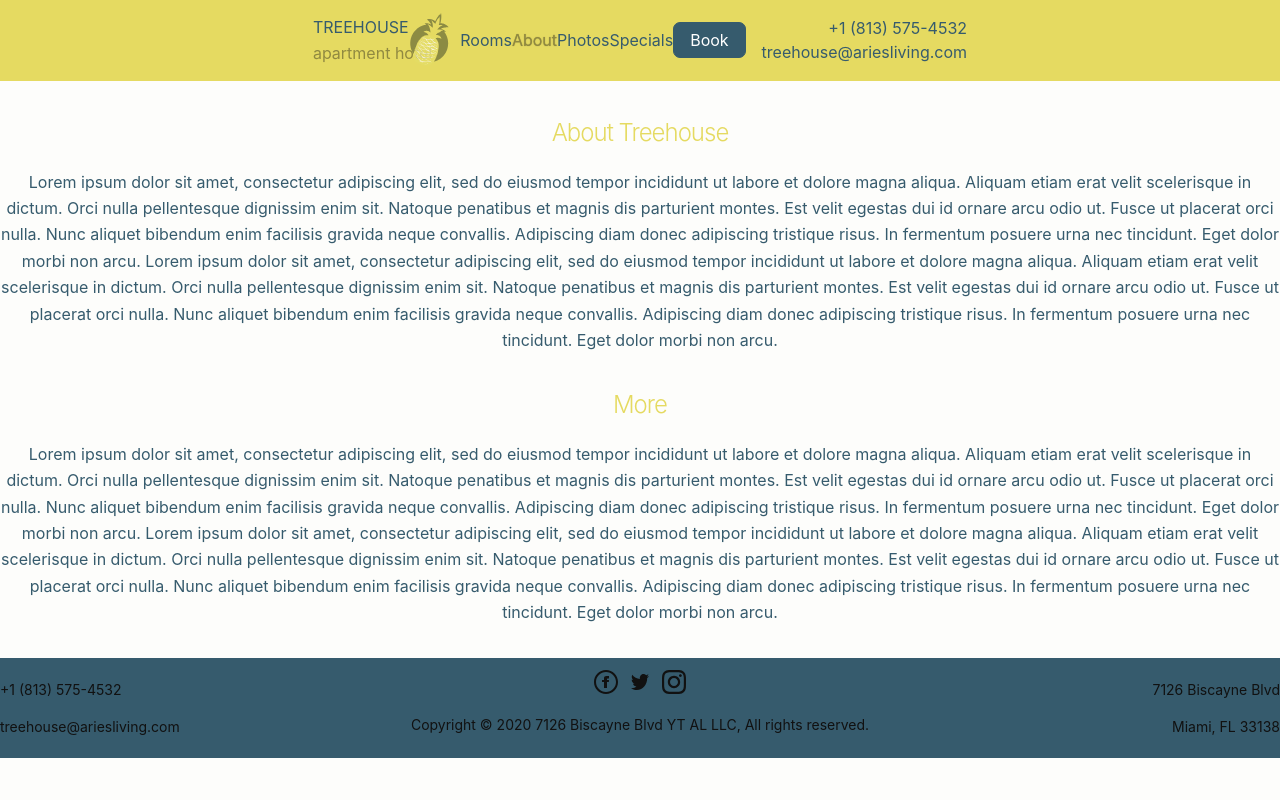
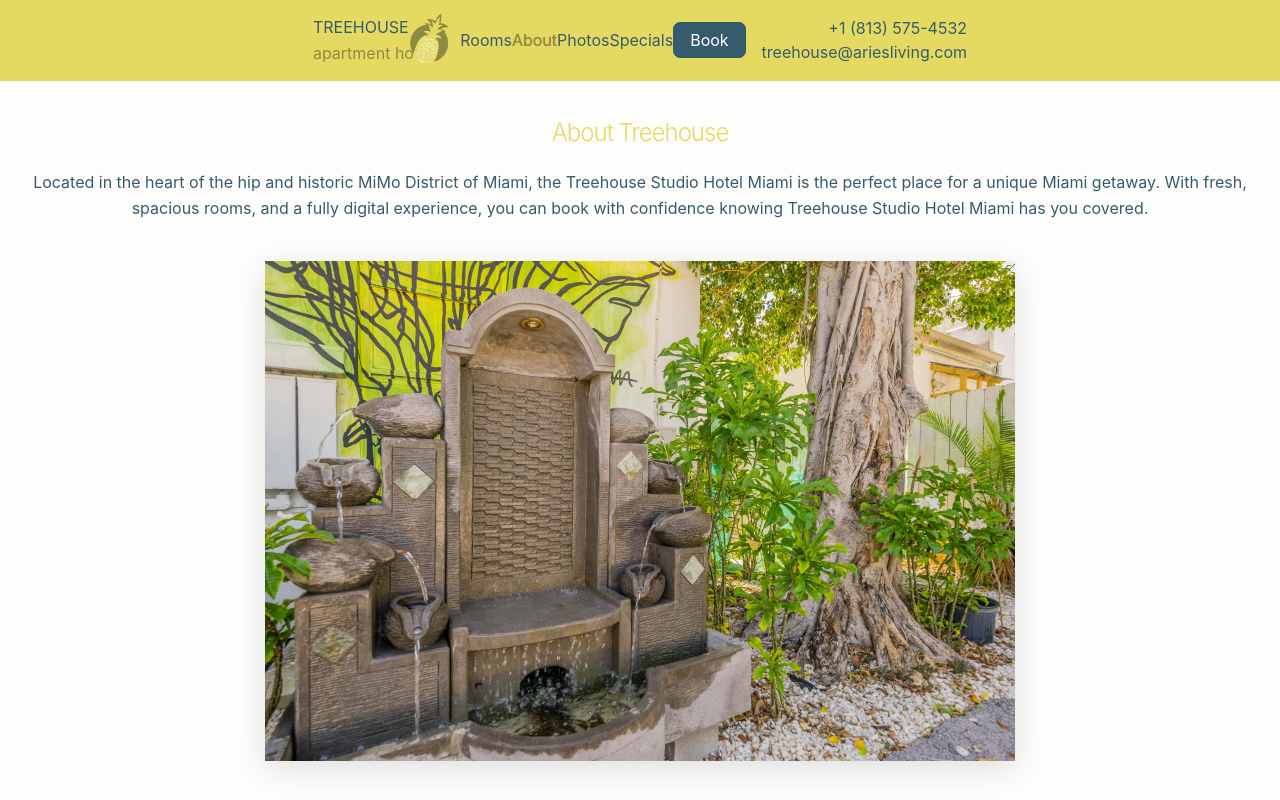
Before and after one commit to dmartss/treehouse-by-aries, a Next.js app: page /about in a window 1280 px wide. Shown: the top 800 px of the page. Built offline with nearby package versions, Linux system fonts and the light colour scheme; a web font is replaced by a local one.

Commit message:
update text content

```diff
--- a/components/about.js
+++ b/components/about.js
@@ -1,45 +1,24 @@
 import Container from 'components/container'
 import SectionHeader from 'components/section-header'
-import { NAME_SHORT } from 'lib/constants'
+import { NAME_SHORT, TEXT } from 'lib/constants'
+import Image from './image'
 
 export default function Home() {
   return (
     <Container role="main" wide dotBackground aria-labelledby="about">
       <Container center padding>
-        <SectionHeader
-          id="about"
-          title={`About ${NAME_SHORT}`}
-          description="Lorem ipsum dolor sit amet, consectetur adipiscing elit, sed do eiusmod tempor
-          incididunt ut labore et dolore magna aliqua. Aliquam etiam erat velit scelerisque in
-          dictum. Orci nulla pellentesque dignissim enim sit. Natoque penatibus et magnis dis
-          parturient montes. Est velit egestas dui id ornare arcu odio ut. Fusce ut placerat orci
-          nulla. Nunc aliquet bibendum enim facilisis gravida neque convallis. Adipiscing diam
-          donec adipiscing tristique risus. In fermentum posuere urna nec tincidunt. Eget dolor
-          morbi non arcu. Lorem ipsum dolor sit amet, consectetur adipiscing elit, sed do eiusmod tempor
-          incididunt ut labore et dolore magna aliqua. Aliquam etiam erat velit scelerisque in
-          dictum. Orci nulla pellentesque dignissim enim sit. Natoque penatibus et magnis dis
-          parturient montes. Est velit egestas dui id ornare arcu odio ut. Fusce ut placerat orci
-          nulla. Nunc aliquet bibendum enim facilisis gravida neque convallis. Adipiscing diam
-          donec adipiscing tristique risus. In fermentum posuere urna nec tincidunt. Eget dolor
-          morbi non arcu."
+        <SectionHeader id="about" title={`About ${NAME_SHORT}`} description={TEXT[0]} />
+        <Image
+          shadow
+          className="no-drag no-tap-highlight"
+          oversize={false}
+          alt="Room 1"
+          src="/images/back/1.jpg"
+          width={3000 / 4}
+          height={2000 / 4}
         />
-        <SectionHeader
-          id="more"
-          title="More"
-          description="Lorem ipsum dolor sit amet, consectetur adipiscing elit, sed do eiusmod tempor
-          incididunt ut labore et dolore magna aliqua. Aliquam etiam erat velit scelerisque in
-          dictum. Orci nulla pellentesque dignissim enim sit. Natoque penatibus et magnis dis
-          parturient montes. Est velit egestas dui id ornare arcu odio ut. Fusce ut placerat orci
-          nulla. Nunc aliquet bibendum enim facilisis gravida neque convallis. Adipiscing diam
-          donec adipiscing tristique risus. In fermentum posuere urna nec tincidunt. Eget dolor
-          morbi non arcu. Lorem ipsum dolor sit amet, consectetur adipiscing elit, sed do eiusmod tempor
-          incididunt ut labore et dolore magna aliqua. Aliquam etiam erat velit scelerisque in
-          dictum. Orci nulla pellentesque dignissim enim sit. Natoque penatibus et magnis dis
-          parturient montes. Est velit egestas dui id ornare arcu odio ut. Fusce ut placerat orci
-          nulla. Nunc aliquet bibendum enim facilisis gravida neque convallis. Adipiscing diam
-          donec adipiscing tristique risus. In fermentum posuere urna nec tincidunt. Eget dolor
-          morbi non arcu."
-        />
+        <SectionHeader id="service" title="Service" description={TEXT[1]} />
+        <SectionHeader id="Where it's at" title="Where it's at" description={TEXT[2]} />
       </Container>
     </Container>
   )
--- a/components/section.js
+++ b/components/section.js
@@ -13,6 +13,7 @@ export default function Section({ description, reverse, children }) {
           p {
             margin: ${reverse ? `0 var(--gap-triple) 0 0` : `0 0 0 var(--gap-triple)`};
             align-self: center;
+            line-height: 2;
           }
           @media screen and (max-width: 960px) {
             div {
--- a/lib/constants.js
+++ b/lib/constants.js
@@ -12,3 +12,9 @@ export const ADDRESS_BOTTOM = 'Miami, FL 33138'
 export const PLATFORM_URL = 'https://treehousebyaries.com'
 export const defaultOgImage =
   'https://res.cloudinary.com/dqtpoczux/image/upload/v1595951166/og_jdv79w.png'
+
+export const TEXT = [
+  'Located in the heart of the hip and historic MiMo District of Miami, the Treehouse Studio Hotel Miami is the perfect place for a unique Miami getaway. With fresh, spacious rooms, and a fully digital experience, you can book with confidence knowing Treehouse Studio Hotel Miami has you covered.',
+  'The Treehouse Studio Hotel Miami Hotel Miami is proudly an apartment style boutique hotel offering a fully contactless stay with self check-in and 24/7 virtual guest support. Our team is available through talk, text, or email for whatever you may need, whenever you may need it. Any service requests will be taken care of at a safe distance and with ease.',
+  'Dotted with mid-century Miami-Modern architectural gems, Miami’s MiMo district is the place to get your fix of history, culture, and authentic new-age dining. Blocks away from Miami’s popular Wynwood and Design District your really can have it all at the Treehouse Studio Hotel Miami.'
+]
```
Also changed, not shown: components/home.js (+4 -27 lines).
